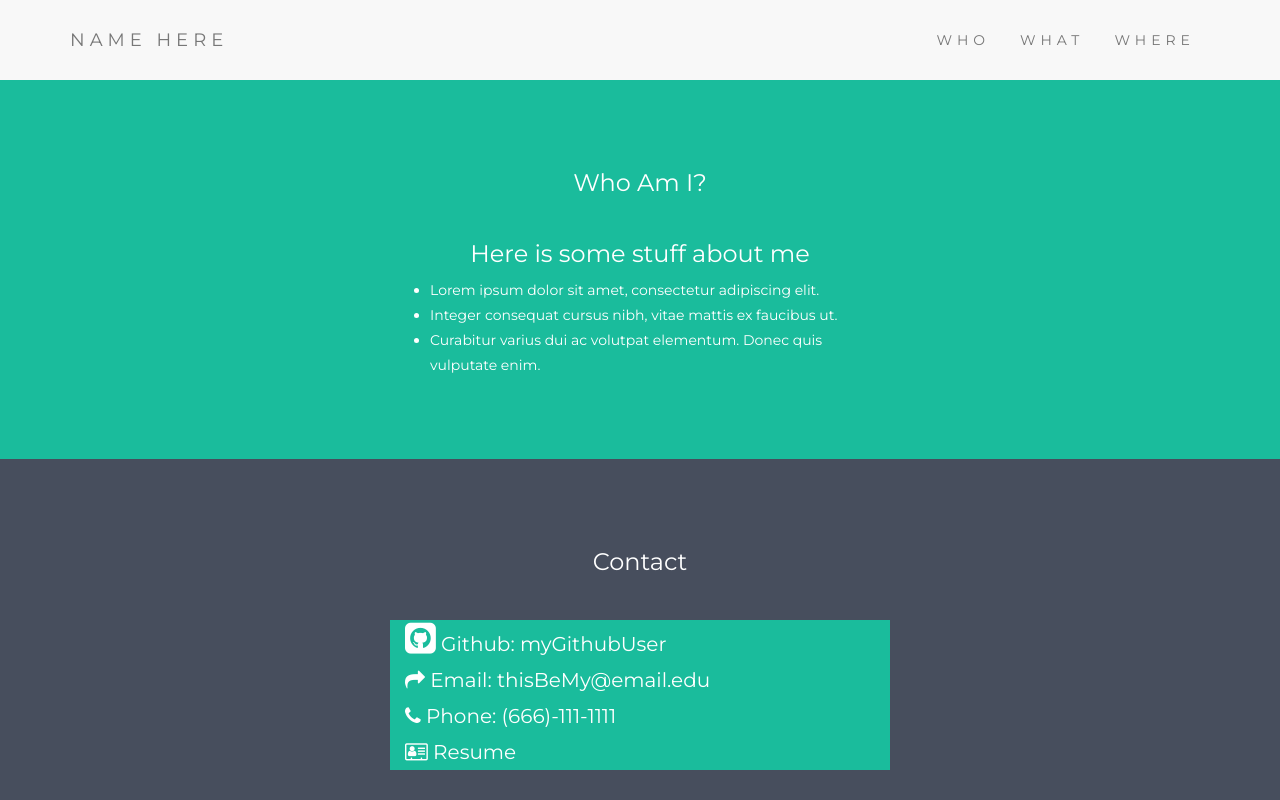
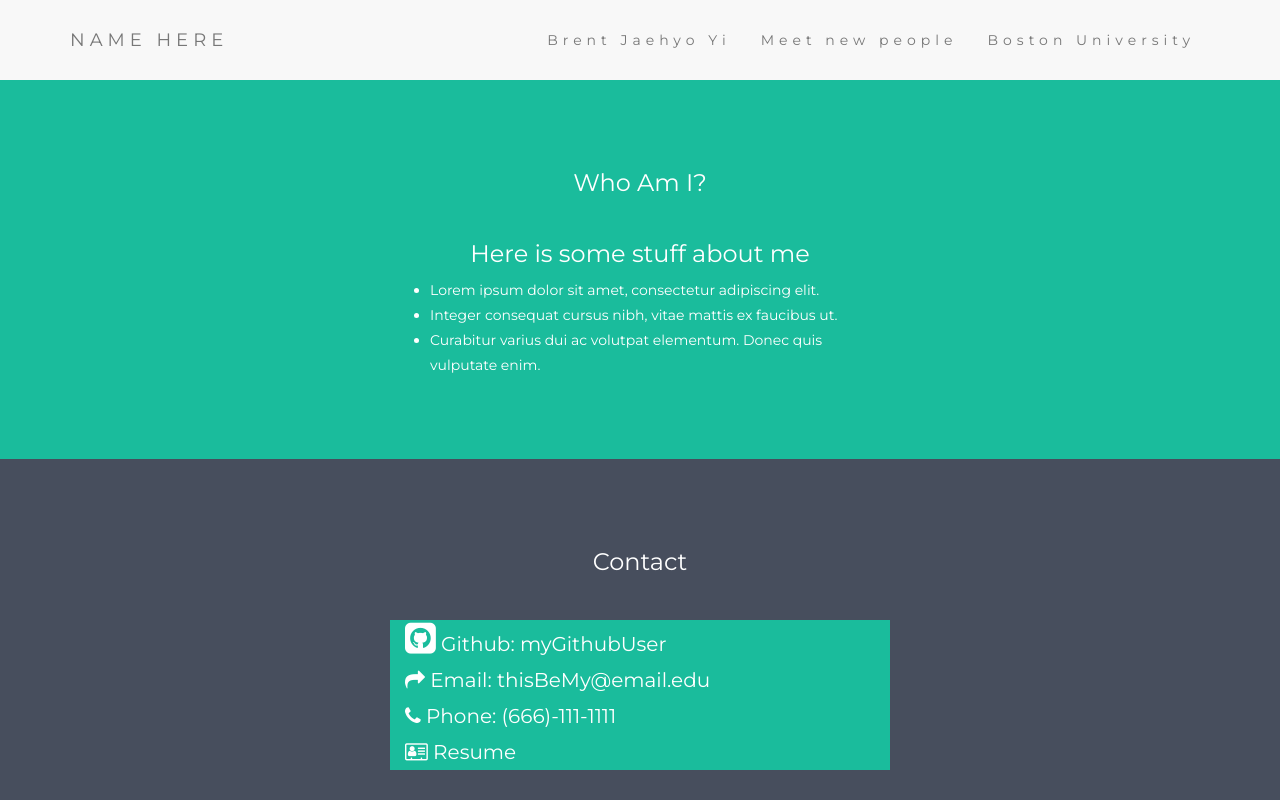
Before and after one commit to jaehyoyi/jaehyoyi.github.io, a plain HTML site: page index.html in a window 1280 px wide. Shown: the top 800 px of the page. Drawn offline with nearby package versions, Linux system fonts and the light colour scheme.

Commit message:
add index.html

```diff
--- a/index.html
+++ b/index.html
@@ -73,9 +73,9 @@
     </div>
     <div class="collapse navbar-collapse" id="myNavbar">
       <ul class="nav navbar-nav navbar-right">
-        <li><a href="#">WHO</a></li>
-        <li><a href="#">WHAT</a></li>
-        <li><a href="#">WHERE</a></li>
+        <li><a href="#">Brent Jaehyo Yi</a></li>
+        <li><a href="#">Meet new people</a></li>
+        <li><a href="#">Boston University</a></li>
       </ul>
     </div>
   </div>
```
